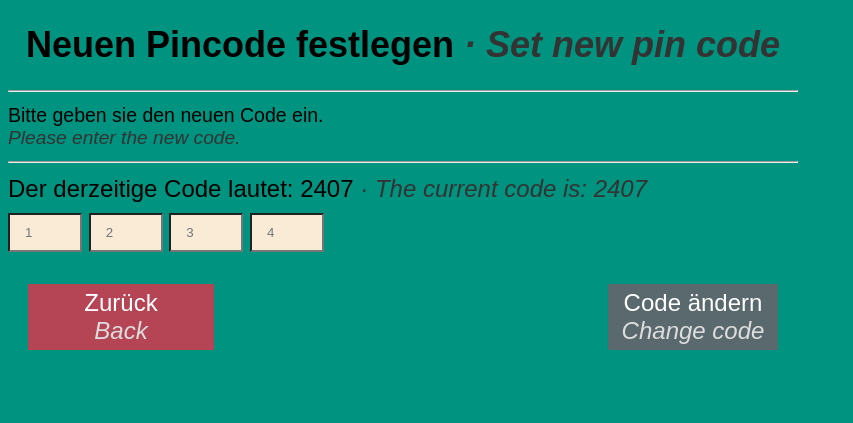
After one commit to jknappe/access-log, a Flask app: page /pincode_form in a window 1280 px wide. The commit adds this page. Shown: the top 423 px of the page, without its empty margins (0-853 px from the left). Run offline with Flask 2, Linux system fonts and the light colour scheme; some libraries are stand-ins or nearby versions.

Commit message:
enables changing of pin code in admin mode

```diff
--- a/app.py
+++ b/app.py
@@ -488,6 +488,29 @@ def download_data():
         os.remove(csv_file);
     return excel.make_response_from_dict(d, file_type=extension_type, file_name=filename)
 
+@app.route('/pincode_form', methods=['POST', 'GET'])
+def pincode_form():
+    if request.method == 'POST':
+        pincode_1 = request.form['pincode_1']
+        pincode_2 = request.form['pincode_2']
+        pincode_3 = request.form['pincode_3']
+        pincode_4 = request.form['pincode_4']
+        pincode_new = str(pincode_1) + str(pincode_2) + str(pincode_3) + str(pincode_4)
+        with open("static/pincode.txt", "w") as fo:
+            fo.writelines(pincode_new)
+            fo.close()
+        return redirect(url_for('pincode_success'))
+    else:
+        with app.open_resource('static/pincode.txt', 'r') as f:
+            pincode = f.read()
+        return render_template('pincode_form.html', pincode = pincode)
+
+@app.route('/pincode_success', methods=['POST', 'GET'])
+def pincode_success():
+    with app.open_resource('static/pincode.txt', 'r') as f:
+        pincode = f.read()
+    return render_template('pincode_success.html', pincode = pincode)
+
 @app.route('/data2usb')
 def data2usb():
     return redirect(url_for('admin'))
--- a/static/pincode.txt
+++ b/static/pincode.txt
@@ -1 +1 @@
-1234
+2407
--- /dev/null
+++ b/templates/pincode_form.html
@@ -0,0 +1,63 @@
+{% extends 'base.html' %}
+
+{% block head %}
+<style>
+    body {background-color: #00937F;}
+   </style>
+<title>Neuen Pincode festlegen · Set new pin code</title>
+{% endblock %}
+
+{% block body %}
+<div class="content">
+
+    <h1>Neuen Pincode festlegen <span>· Set new pin code</span></h1>
+
+    <hr />
+
+    <div class="deutsch">
+        Bitte geben sie den neuen Code ein.
+    </div>
+
+    <div class="english">
+        Please enter the new code.
+    </div>
+
+    <hr />
+
+    <form id="pincode_form" name="pincode_form" action="pincode_form" method="POST">
+
+        <div>
+            <label for="name" class="deutsch">Der derzeitige Code lautet: {{ pincode }}</label>
+            <label for="name" class="english">· The current code is: {{ pincode }}</label><br />
+            <input type="number" name="pincode_1" id="pincode_1" size="1" placeholder="1" min="0" max="9" required>
+            <input type="number" name="pincode_2" id="pincode_2" size="1" placeholder="2" min="0" max="9" required>
+            <input type="number" name="pincode_3" id="pincode_3" size="1" placeholder="3" min="0" max="9" required>
+            <input type="number" name="pincode_4" id="pincode_4" size="1" placeholder="4" min="0" max="9" required>
+            <br />
+            <br />
+        </div>
+
+        <div>
+            <!-- <input type="submit" value="Send Request"> -->
+            <button id="pincode_submit" type="submit" class="next-button">Code ändern<br /><i>Change code</i></button>
+        </div>
+
+    </form>
+
+    <!-- return back button -->
+    <a href="{{ url_for('admin') }}" class="home-button" id="home-button">Zurück<br /><i>Back</i> </a>
+
+</div>
+
+    <!-- JS for automatic redirect after two minutes -->
+    <script>
+        window.setTimeout(function(){
+
+        // Move to a new location or you can do something else
+        window.location.href = "/";
+
+        }, 120000);
+
+    </script>
+
+{% endblock %}
```
Also changed, not shown: templates/admin.html (+9 -0 lines), templates/pincode_success.html (added, +49 -0 lines).
